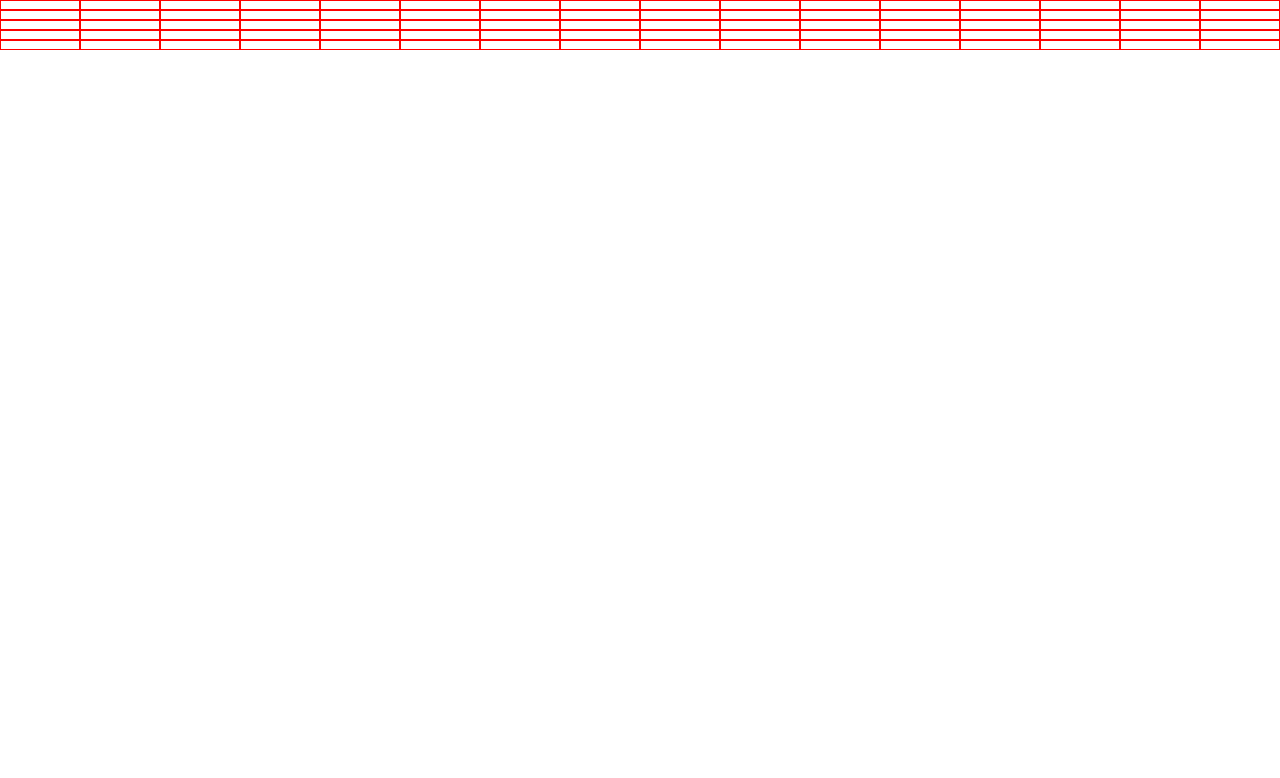
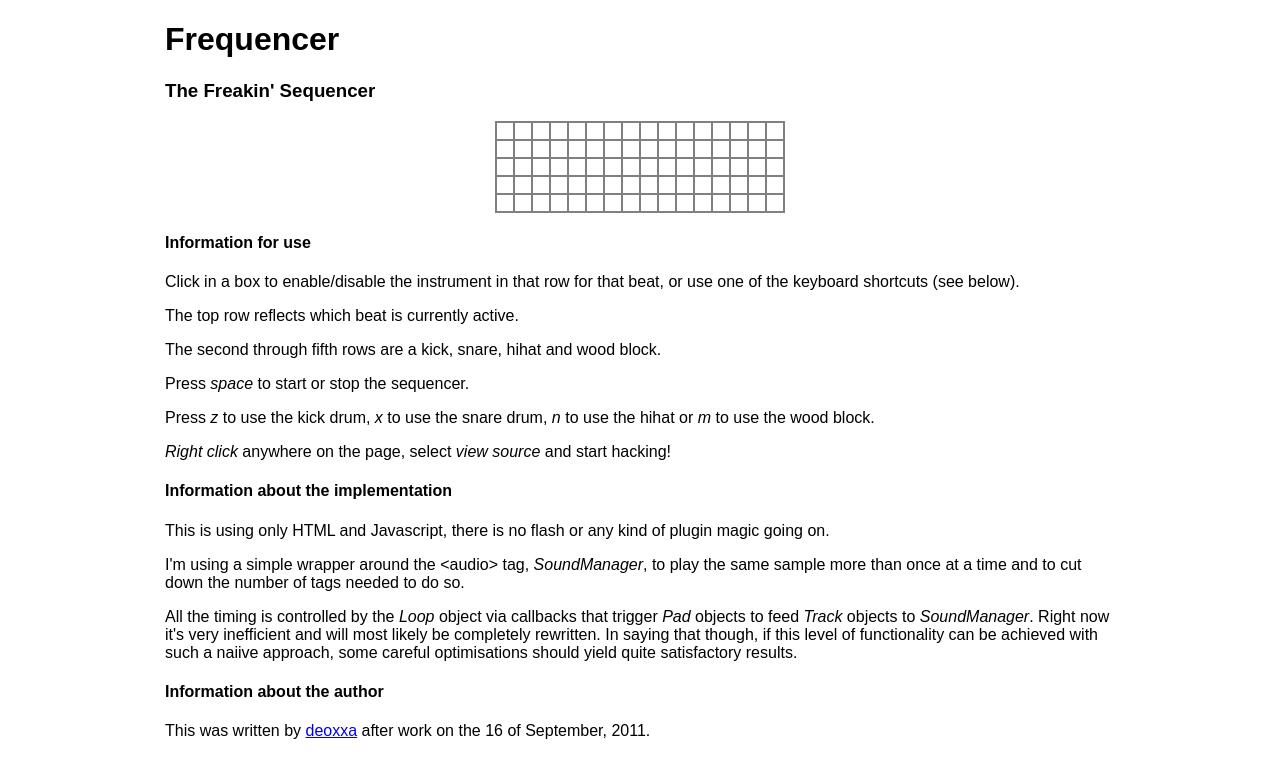
Before and after one commit to deoxxa/frequencer, a plain HTML site: page index.html in a window 1280 px wide. Drawn offline with nearby package versions, Linux system fonts and the light colour scheme.

Commit message:
added some text, sorted out the styling a bit

```diff
--- a/css/style.css
+++ b/css/style.css
@@ -1,11 +1,18 @@
 body {
   margin: 0px;
   padding: 0px;
+  font-family: Arial;
+}
+
+#wrapper {
+  width: 950px;
+  margin: auto;
 }
 
 #interface {
   display: table;
-  width: 100%;
+  margin: auto;
+  border: 1px solid #808080;
 }
 
 #interface > div {
@@ -14,6 +21,6 @@ body {
 
 #interface > div > div {
   display: table-cell;
-  border: 1px solid red;
-  padding: 4px;
+  border: 1px solid #808080;
+  padding: 8px;
 }
--- a/index.html
+++ b/index.html
@@ -5,7 +5,24 @@
     <link rel="stylesheet" href="css/style.css">
   </head>
   <body>
-    <div id="interface"></div>
+    <div id="wrapper">
+      <h1>Frequencer</h1>
+      <h3>The Freakin' Sequencer</h3>
+      <div id="interface"></div>
+      <h4>Information for use</h4>
+      <p>Click in a box to enable/disable the instrument in that row for that beat, or use one of the keyboard shortcuts (see below).</p>
+      <p>The top row reflects which beat is currently active.</p>
+      <p>The second through fifth rows are a kick, snare, hihat and wood block.</p>
+      <p>Press <em>space</em> to start or stop the sequencer.</p>
+      <p>Press <em>z</em> to use the kick drum, <em>x</em> to use the snare drum, <em>n</em> to use the hihat or <em>m</em> to use the wood block.</p>
+      <p><em>Right click</em> anywhere on the page, select <em>view source</em> and start hacking!</p>
+      <h4>Information about the implementation</h4>
+      <p>This is using only HTML and Javascript, there is no flash or any kind of plugin magic going on.</p>
+      <p>I'm using a simple wrapper around the &lt;audio&gt; tag, <em>SoundManager</em>, to play the same sample more than once at a time and to cut down the number of tags needed to do so.</p>
+      <p>All the timing is controlled by the <em>Loop</em> object via callbacks that trigger <em>Pad</em> objects to feed <em>Track</em> objects to <em>SoundManager</em>. Right now it's very inefficient and will most likely be completely rewritten. In saying that though, if this level of functionality can be achieved with such a naiive approach, some careful optimisations should yield quite satisfactory results.</p>
+      <h4>Information about the author</h4>
+      <p>This was written by <a href="https://github.com/deoxxa">deoxxa</a> after work on the 16 of September, 2011.<p>
+    </div>
     <script type="text/javascript" src="js/jquery.min.js"></script>
     <script type="text/javascript" src="js/jquery-ui.min.js"></script>
     <script type="text/javascript" src="js/underscore-min.js"></script>
--- a/js/app.js
+++ b/js/app.js
@@ -25,7 +25,7 @@ function Loop(bpm, tpb) {
   this.bpm = bpm;
   this.tpb = tpb;
   this.cur = 0;
-  this.listeners = [];
+  this.listeners = {};
   this.interval = null;
 
   for (var i=0;i<this.tpb;++i) {
@@ -64,14 +64,47 @@ Loop.prototype.toggle = function() {
   }
 };
 
-function Track(file) {
+function Sound(file) {
   this.file = file;
 }
 
+function Pad(sm, sound) {
+  this.sm = sm;
+  this.sound = sound;
+  this.enabled = false;
+  this.bound = null;
+}
+
+Pad.prototype.bind = function(el) {
+  var self = this;
+  this.bound = el;
+  el.click(function() {
+    if (self.enabled) {
+      el.css("background-color", "#FFFFFF");
+      self.enabled = false;
+    } else {
+      el.css("background-color", "#A0A0A0");
+      self.enabled = true;
+    }
+  });
+};
+
+Pad.prototype.play = function() {
+  if (this.enabled) {
+    this.sm.play(this.sound.file);
+  }
+};
+
+Pad.prototype.toggle = function() {
+  this.bound.click();
+};
+
 jQuery(function() {
   var sm = new SoundManager();
-  var k = new Kibo();
+  var loop = new Loop(90, 16); // Change me!
+  var k = new Kibo(); // Don't change me :(
 
+  // Change me too!
   var sounds = {
     "kick": "sounds/kick.wav",
     "hat": "sounds/hat.wav",
@@ -79,44 +112,41 @@ jQuery(function() {
     "block": "sounds/block.wav",
   };
 
-  var loop = new Loop(90);
-
-  k.down("space", function() { loop.toggle(); });
-
   var interface = jQuery("#interface");
 
   var interface_top = jQuery("<div />");
-  for (var i=0;i<16;++i) {
+  for (var i=0;i<loop.tpb;++i) {
     (function() {
       var div = jQuery("<div />");
       loop.on(i, function() {
-        div.css("background-color", "#A0A0FF").animate({backgroundColor: "#FFFFFF"}, 100);
+        div.css("background-color", "#A0A0A0").animate({backgroundColor: "#FFFFFF"}, 100);
       });
       interface_top.append(div);
     })();
   }
   interface.append(interface_top);
 
+  var pads = {};
   _.forEach(sounds, function(file, name) {
-    var track = new Track(file);
+    var sound = new Sound(file);
     var divs = jQuery("<div />");
-    for (var i=0;i<16;++i) {
+    pads[name] = {};
+    for (var i=0;i<loop.tpb;++i) {
       (function() {
-        var checked = false;
+        var pad = new Pad(sm, sound);
+        pads[name][i] = pad;
         var div = jQuery("<div />");
-        div.click(function() {
-          if (checked) {
-            div.css("background-color", "#FFFFFF");
-            checked = false;
-          } else {
-            div.css("background-color", "#A0A0FF");
-            checked = true;
-          }
-        });
-        loop.on(i, function() { if (checked) { sm.play(file); } });
+        pad.bind(div);
+        loop.on(i, function() { pad.play(); });
         divs.append(div);
       })();
     }
     interface.append(divs);
   });
+
+  k.down("space", function() { loop.toggle(); return false; });
+  k.down("z", function() { pads.kick[loop.cur].toggle(); return false; });
+  k.down("x", function() { pads.snare[loop.cur].toggle(); return false; });
+  k.down("n", function() { pads.hat[loop.cur].toggle(); return false; });
+  k.down("m", function() { pads.block[loop.cur].toggle(); return false; });
 });
```
